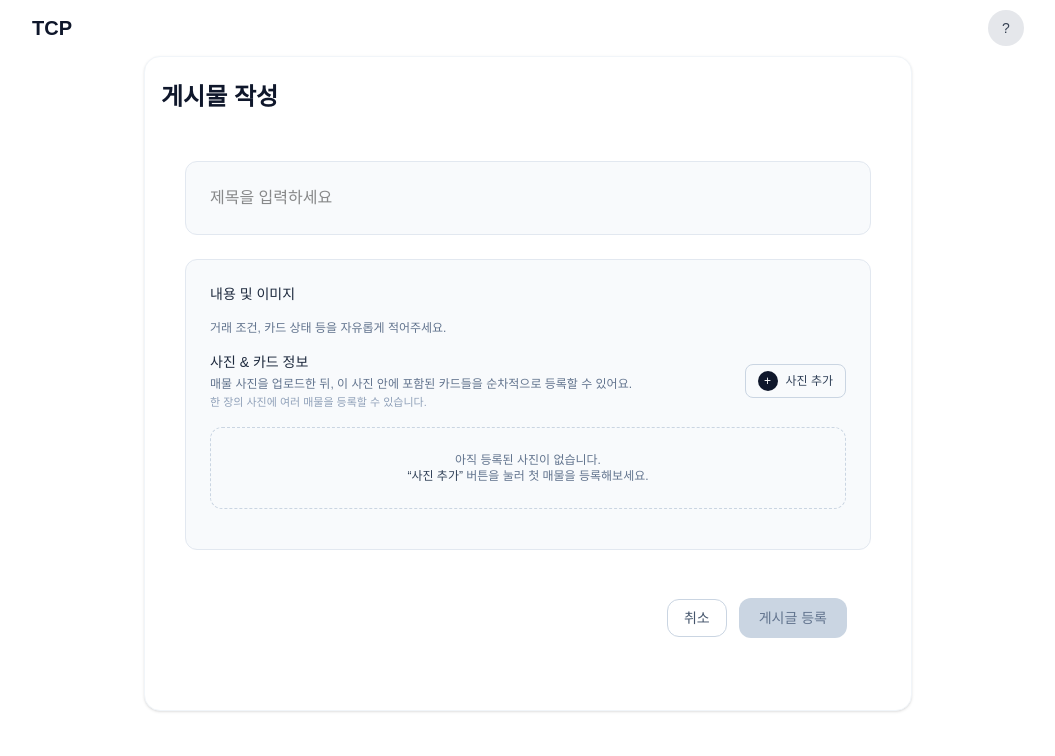
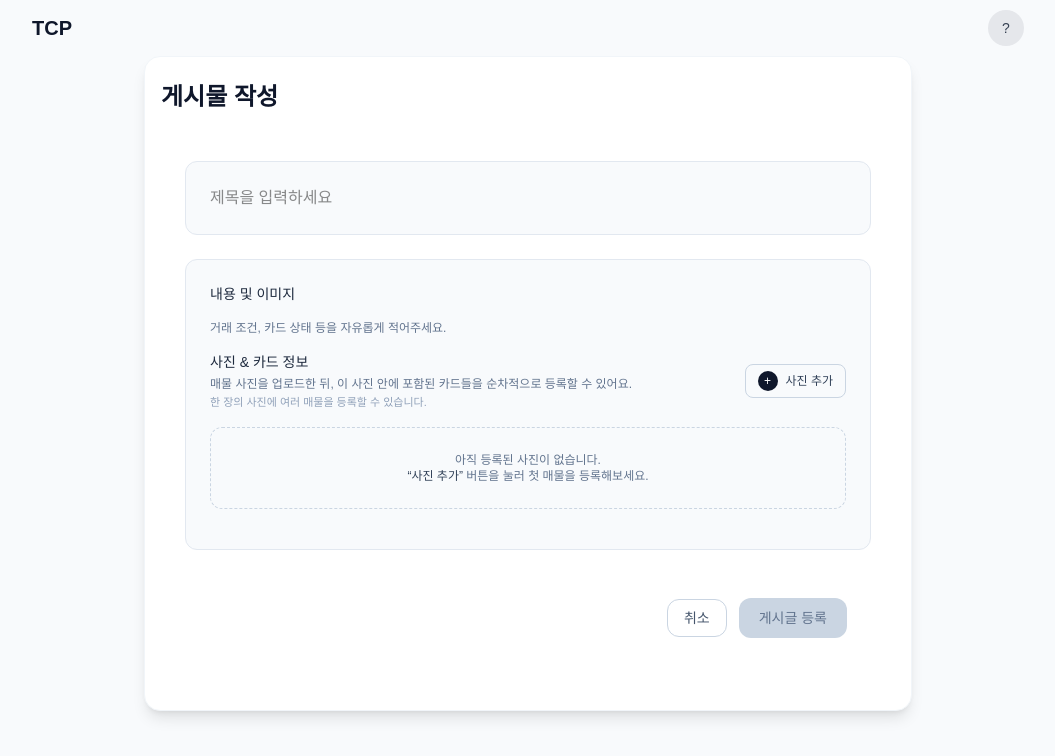
Before and after one commit to Apoliasm/TCP, a Next.js app in the folder tcp-fe/: page /listing/post in a window 1280 px wide. Shown: the top 756 px of the page, without its empty margins (112-1167 px from the left). Built offline with nearby package versions, Linux system fonts and the light colour scheme.

Commit message:
DESIGN : change bg color

```diff
--- a/tcp-fe/shared/ui/appHeader.tsx
+++ b/tcp-fe/shared/ui/appHeader.tsx
@@ -14,7 +14,7 @@ export function AppHeader({
   right = <UserInfoButton />,
 }: AppHeaderProps) {
   return (
-    <header className="w-full bg-white border-slate-200">
+    <header className="w-full bg-slate-50 border-slate-300 shadow-sm">
       <div className="max-w-5xl mx-auto h-14 flex items-center justify-between px-4">
         {/* Left: Logo or Title */}
         <Link href="/" className="text-xl font-semibold text-slate-900">
--- a/tcp-fe/shared/ui/featurePageLayout.tsx
+++ b/tcp-fe/shared/ui/featurePageLayout.tsx
@@ -8,8 +8,9 @@ interface FeaturePageLayoutProps {
 
 export function FeaturePageLayout({ title, children }: FeaturePageLayoutProps) {
   return (
+    <div className="bg-slate-50">
       <div className="min-h-screen">
-      <div className="rounded-2xl bg-white shadow-sm border border-slate-100 p-6 max-w-3xl mx-auto px-4">
+        <div className="rounded-2xl bg-white shadow-lg border border-slate-100 p-6 max-w-3xl mx-auto px-4">
           {title && (
             <header className="mb-6">
               <h1 className="text-2xl font-semibold text-slate-900">{title}</h1>
@@ -19,5 +20,6 @@ export function FeaturePageLayout({ title, children }: FeaturePageLayoutProps) {
           {children}
         </div>
       </div>
+    </div>
   );
 }
```
Lines whose indentation alone changed are shown as unchanged.
